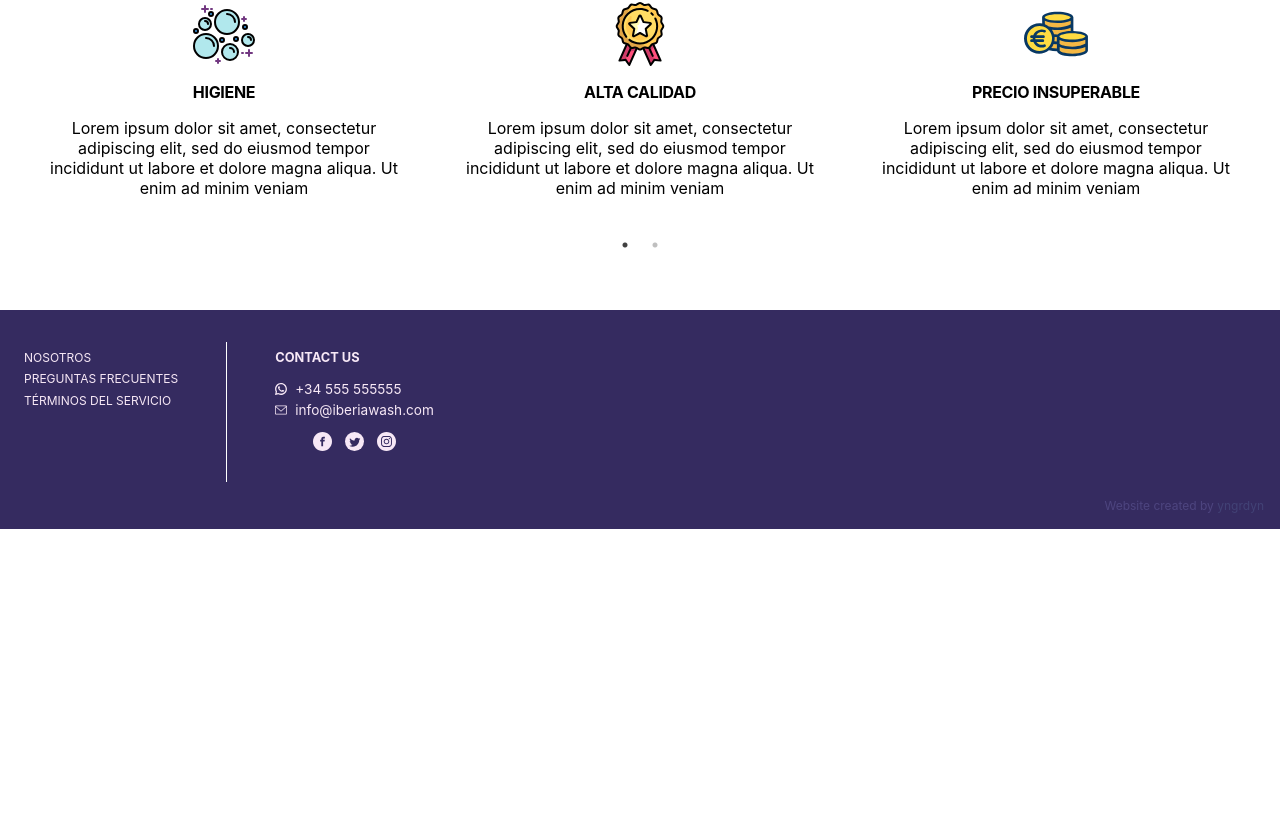
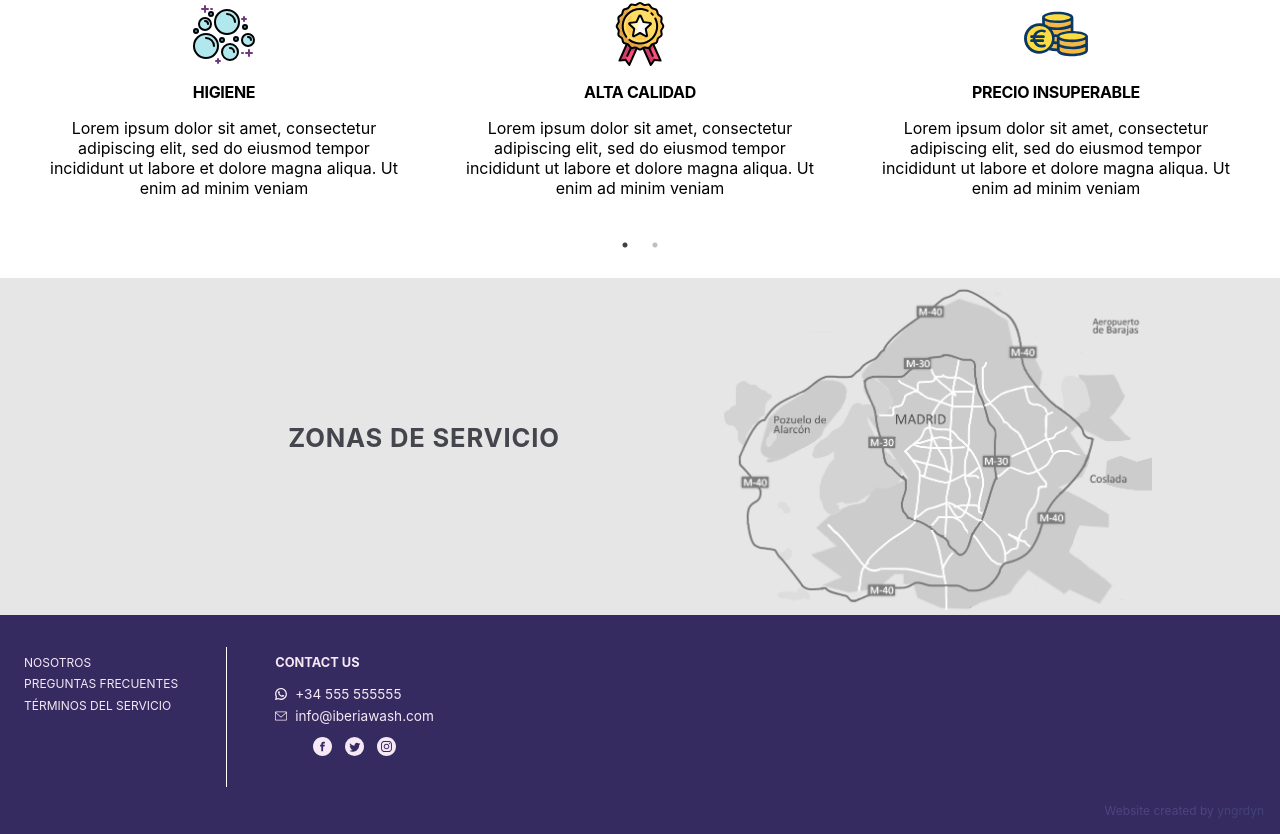
Before and after one commit to yngrdyn/delundry, a React (Create React App) app: page / in a window 1280 px wide. Shown: the part 1029-1863 px from the top of the page. Before the commit the page ends 1558 px from the top, so only its background shows below. Built offline with nearby package versions, Linux system fonts and the light colour scheme.

Commit message:
Zonas de servicio

```diff
--- a/src/App.css
+++ b/src/App.css
@@ -107,4 +107,45 @@ outline: 3px solid transparent; /* For Windows high contrast mode. */
   .wrapper label {
     font-size: 1.3rem;
   }
+
+  .mapa {
+    margin-top: 4rem;
+    margin-bottom: -5.2rem;
+  }
+
+  .mapa h1 {
+    margin-bottom: 2rem;
+  }
+
+  .mapa img{
+    width: 100%;
+  }
 }
+
+@media (min-width: 768px) {
+  .mapa {
+    width: 100%;
+    margin: 0 auto;
+    display: flex;
+    margin-top: 3rem;
+    margin-bottom: -5rem;
+    align-items: center;
+    background: #e6e6e6;
+  }
+
+  .mapa h1 {
+    margin-top: 0;
+    width: 50%;
+    height: 20rem;
+    display: flex;
+    justify-content: center;
+    align-items: center;
+    flex-grow: 1;
+    margin-left: 10%;
+  }
+
+  .mapa img{
+    width: 27rem;
+    margin-right: 10%;
+  }
+}
--- a/src/App.js
+++ b/src/App.js
@@ -4,6 +4,8 @@ import './App.css';
 import HowItWorks from './components/how-it-works';
 import OurServices from './components/our-services';
 import WhyUs from './components/why-us';
+
+import mapa from './assets/Mapa_Madrid.png';
 
 class App extends Component {
 
@@ -19,6 +21,10 @@ class App extends Component {
         <HowItWorks></HowItWorks>
         <OurServices></OurServices>
         <WhyUs></WhyUs>
+        <div className="mapa">
+          <h1>Zonas de servicio</h1>
+          <img src={mapa} alt="mapa zona de servicio"></img>
+        </div>
       </div>
     );
   }
```
Also changed, not shown: src/assets/Mapa_Madrid.png (added).
